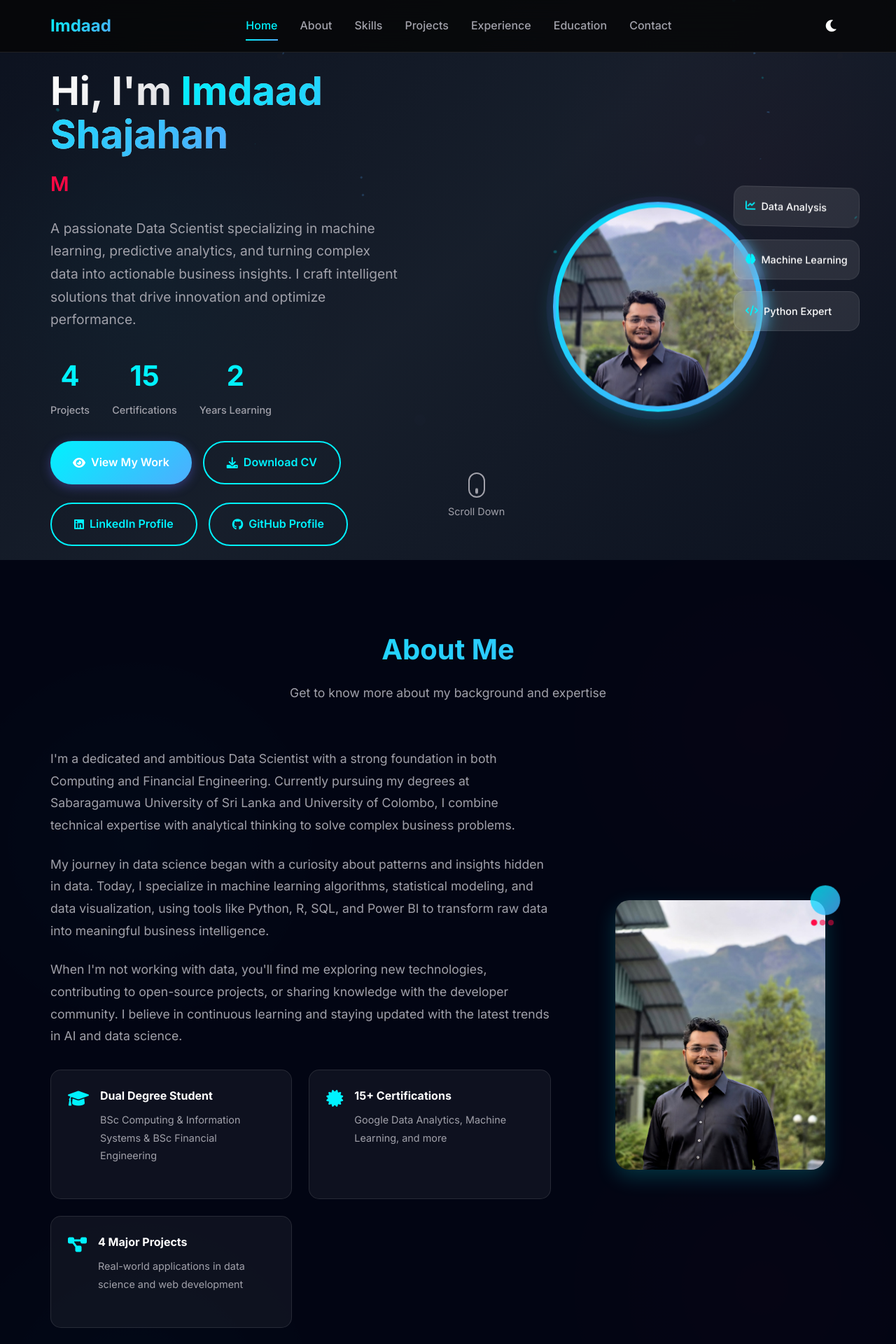
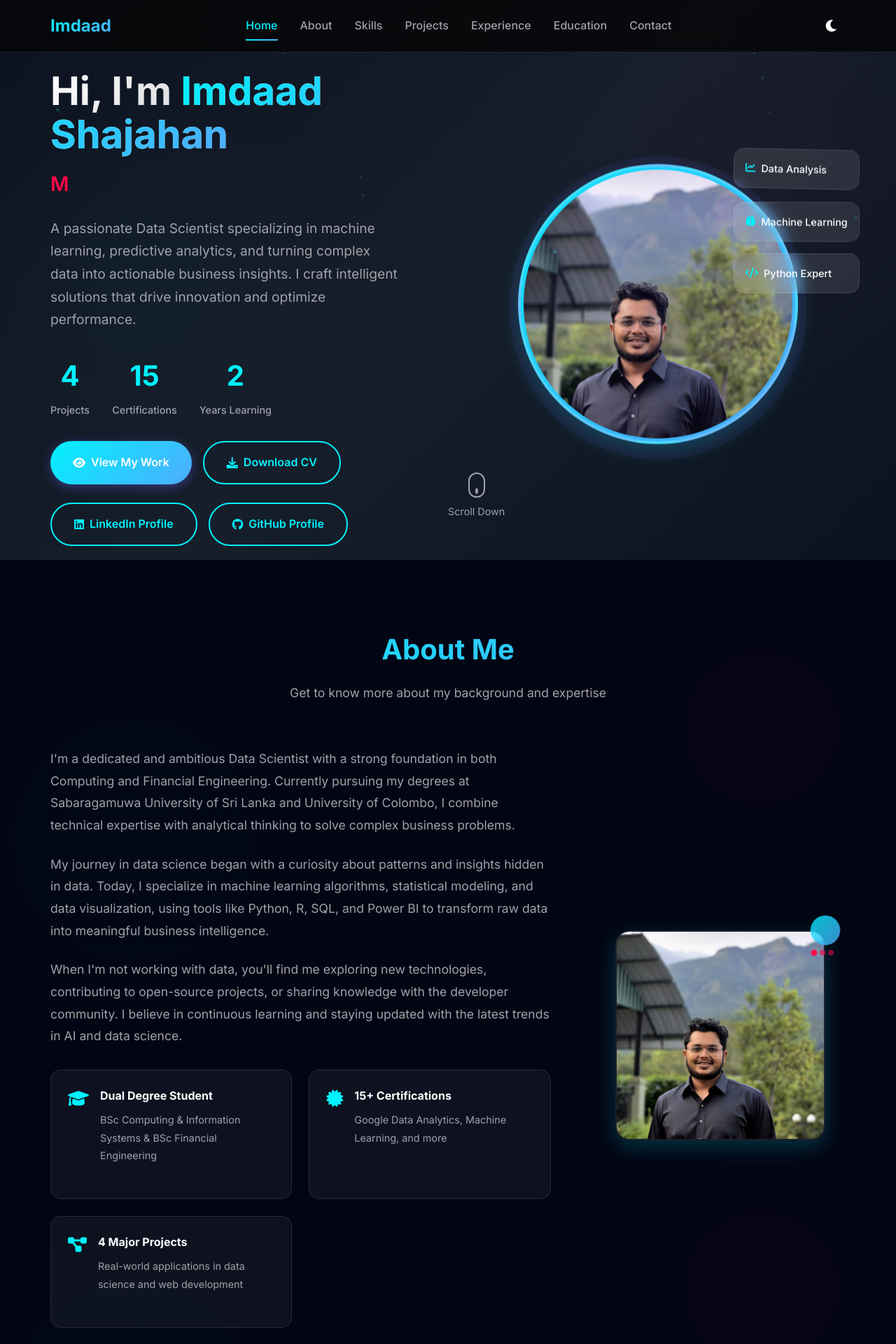
Before and after one commit to ShajahanImdaad53/Portfolio, a PHP site: page /index.html in a window 1280 px wide. Shown: the top 1920 px of the page at 70% size. Run offline with PHP 8.4, Linux system fonts and the light colour scheme.

Commit message:
Fix theme styles and optimize image sizes

```diff
--- a/data.php
+++ b/data.php
@@ -2,7 +2,7 @@
 $profile = [
     'name' => 'Imdaad Shajahan',
     'headline' => 'Data Scientist | Machine Learning Engineer | Full Stack Developer',
-    'about' => 'A passionate Data Scientist specializing in machine learning, predictive analytics, and turning complex data into actionable business insights. I craft intelligent solutions that drive innovation and efficiency across industries.',
+    'about' => 'I\'m a dedicated and ambitious Data Scientist with a strong foundation in both Computing and Financial Engineering. Currently pursuing my degrees at Sabaragamuwa University of Sri Lanka and University of Colombo, I combine technical expertise with analytical thinking to solve complex business problems. My journey in data science began with a curiosity about patterns and insights hidden in data. Today, I specialize in machine learning algorithms, statistical modeling, and data visualization, using tools like Python, R, SQL, and Power BI to transform raw data into meaningful business intelligence.',
     'profile_image' => 'git.jpg',
     'location' => 'Colombo, Sri Lanka',
     'email' => 'shajahanimdaad20@gmail.com',
--- a/index.php
+++ b/index.php
@@ -125,7 +125,6 @@
         <div class="about-text">
           <h3>Passionate Data Scientist & ML Engineer</h3>
           <p><?php echo $profile['about']; ?></p>
-          <p>With a strong foundation in computer science and advanced training in data science, I specialize in developing intelligent systems that solve real-world problems. My expertise spans the entire data science lifecycle, from data collection and preprocessing to model development, deployment, and monitoring.</p>
           <div class="about-details">
             <div class="detail-item">
               <i class="fas fa-map-marker-alt"></i>
--- a/theme.css
+++ b/theme.css
@@ -16,6 +16,7 @@
   --shadow: 0 10px 30px rgba(0, 242, 254, 0.2);
   --shadow-hover: 0 20px 40px rgba(0, 242, 254, 0.4);
   --nav-bg: rgba(5, 5, 5, 0.8);
+  --card-bg: rgba(255, 255, 255, 0.03);
 }
 
 [data-theme="light"] {
@@ -79,9 +80,9 @@ body {
 
 /* Glassmorphism Cards */
 .certificate-glass-card {
-  background: rgba(255, 255, 255, 0.03);
+  background: var(--card-bg);
   backdrop-filter: blur(15px);
-  border: 1px solid rgba(255, 255, 255, 0.05);
+  border: 1px solid var(--border-color);
   border-radius: 20px;
   padding: 2rem;
   display: flex;
@@ -130,6 +131,11 @@ body {
   color: var(--primary-color);
   box-shadow: 0 0 20px rgba(0, 242, 254, 0.1);
   transition: all 0.4s ease;
+}
+
+[data-theme="light"] .certificate-icon {
+  background: rgba(0, 114, 255, 0.1);
+  box-shadow: 0 0 20px rgba(0, 114, 255, 0.1);
 }
 
 .certificate-glass-card:hover .certificate-icon {
@@ -193,7 +199,13 @@ body {
 
 /* Hero Section Enhancement */
 .hero-title {
-  background: linear-gradient(135deg, #fff 0%, #a1a1aa 100%) !important;
+  background: linear-gradient(135deg, #fff 0%, #a1a1aa 100%);
+  -webkit-background-clip: text !important;
+  -webkit-text-fill-color: transparent !important;
+}
+
+[data-theme="light"] .hero-title {
+  background: linear-gradient(135deg, #0f172a 0%, #475569 100%);
   -webkit-background-clip: text !important;
   -webkit-text-fill-color: transparent !important;
 }
@@ -203,3 +215,45 @@ body {
   -webkit-background-clip: text !important;
   -webkit-text-fill-color: transparent !important;
 }
+
+/* Image Size Fixes */
+.about-image {
+  display: flex;
+  justify-content: center;
+  align-items: center;
+  width: 100%;
+}
+
+.about-image img {
+  width: 100%;
+  max-width: 380px;
+  height: auto;
+  aspect-ratio: 1;
+  object-fit: cover;
+  border-radius: 20px;
+  box-shadow: var(--shadow);
+  border: 2px solid var(--border-color);
+  transition: transform 0.3s ease, box-shadow 0.3s ease;
+}
+
+.about-image img:hover {
+  transform: translateY(-10px);
+  box-shadow: var(--shadow-hover);
+}
+
+.hero-image .image-container {
+  width: 100%;
+  max-width: 400px;
+  height: auto;
+  aspect-ratio: 1;
+  margin: 0 auto;
+}
+
+.hero-image .profile-image {
+  width: 100%;
+  height: 100%;
+  object-fit: cover;
+  border-radius: 50%;
+  box-shadow: var(--shadow);
+  border: 4px solid var(--border-light);
+}
```
